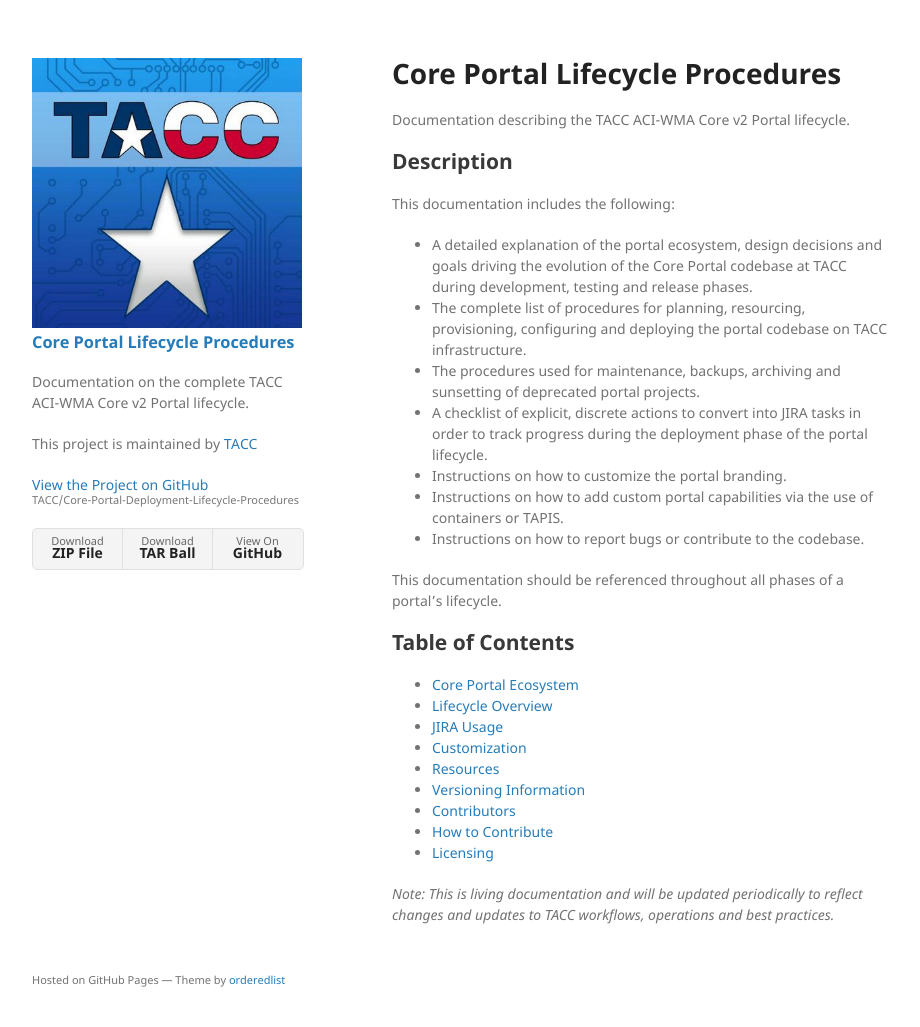
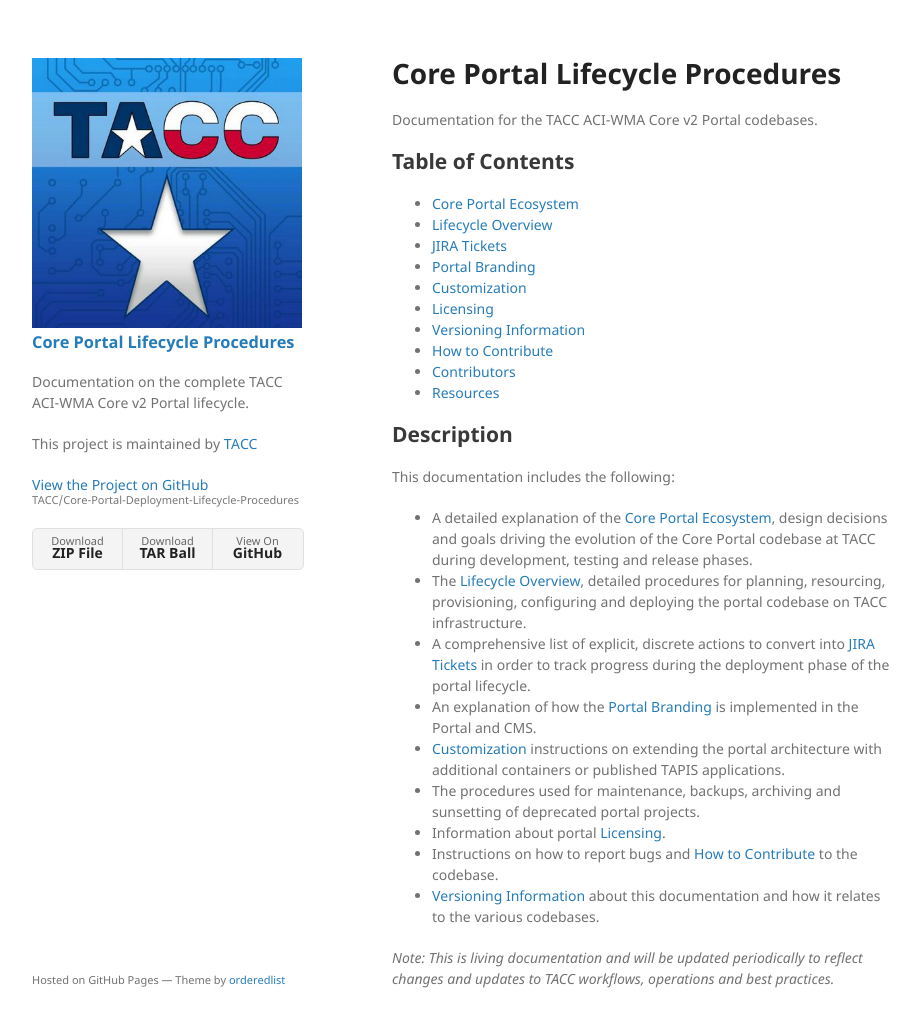
Before and after one commit to TACC/Core-Portal-Deployment-Lifecycle-Procedures, a Jekyll site: the page built from index.md, in a window 1280 px wide and 1059 px high. Shown: the top 1027 px of the window, without its empty margins (178-1098 px from the left). Built offline with Jekyll 4.4.1, drawn with Linux system fonts in a browser that asks for light colours; our own code applies the rules of GitHub Pages for plain Markdown files.

Commit message:
Many typo and verbiage tweaks to the current pages. Renamed a few sections, added branding page and renamed jira page.

```diff
--- a/index.md
+++ b/index.md
@@ -1,31 +1,32 @@
 # Core Portal Lifecycle Procedures
 
-Documentation describing the TACC ACI-WMA Core v2 Portal lifecycle.
+Documentation for the TACC ACI-WMA Core v2 Portal codebases.
+
+## Table of Contents
+
+- [Core Portal Ecosystem](pages/ecosystem.md)
+- [Lifecycle Overview](pages/overview.md)
+- [JIRA Tickets](pages/jira-tickets.md)
+- [Portal Branding](pages/branding.md)
+- [Customization](pages/customization.md)
+- [Licensing](pages/licensing.md)
+- [Versioning Information](pages/versioning-information.md)
+- [How to Contribute](pages/how-to-contribute.md)
+- [Contributors](pages/contributors.md)
+- [Resources](pages/resources.md)
 
 ## Description
 
 This documentation includes the following:
 
-- A detailed explanation of the portal ecosystem, design decisions and goals driving the evolution of the Core Portal codebase at TACC during development, testing and release phases.
-- The complete list of procedures for planning, resourcing, provisioning, configuring and deploying the portal codebase on TACC infrastructure.
+- A detailed explanation of the [Core Portal Ecosystem](pages/ecosystem.md), design decisions and goals driving the evolution of the Core Portal codebase at TACC during development, testing and release phases.
+- The [Lifecycle Overview](pages/overview.md), detailed procedures for planning, resourcing, provisioning, configuring and deploying the portal codebase on TACC infrastructure.
+- A comprehensive list of explicit, discrete actions to convert into [JIRA Tickets](pages/jira-tickets.md) in order to track progress during the deployment phase of the portal lifecycle.
+- An explanation of how the [Portal Branding](pages/branding.md) is implemented in the Portal and CMS.
+- [Customization](pages/customization.md) instructions on extending the portal architecture with additional containers or published TAPIS applications.
 - The procedures used for maintenance, backups, archiving and sunsetting of deprecated portal projects.
-- A checklist of explicit, discrete actions to convert into JIRA tasks in order to track progress during the deployment phase of the portal lifecycle.
-- Instructions on how to customize the portal branding.
-- Instructions on how to add custom portal capabilities via the use of containers or TAPIS.
-- Instructions on how to report bugs or contribute to the codebase.
-
-This documentation should be referenced throughout all phases of a portal's lifecycle.
-
-## Table of Contents
-
-- [Core Portal Ecosystem](pages/ecosystem.md)
-- [Lifecycle Overview](pages/overview.md)
-- [JIRA Usage](pages/jira-usage.md)
-- [Customization](pages/customization.md)
-- [Resources](pages/resources.md)
-- [Versioning Information](pages/versioning-information.md)
-- [Contributors](pages/contributors.md)
-- [How to Contribute](pages/how-to-contribute.md)
-- [Licensing](pages/licensing.md)
+- Information about portal [Licensing](pages/licensing.md).
+- Instructions on how to report bugs and [How to Contribute](pages/how-to-contribute.md) to the codebase.
+- [Versioning Information](pages/versioning-information.md) about this documentation and how it relates to the various codebases.
 
 _Note: This is living documentation and will be updated periodically to reflect changes and updates to TACC workflows, operations and best practices._
```
Also changed, not shown: pages/branding.md (added, +11 -0 lines), pages/customization.md (+1 -1 lines), pages/ecosystem.md (+1 -1 lines), pages/jira-tickets.md (added, +35 -0 lines), pages/jira-usage.md (deleted, +0 -19 lines), pages/overview.md (+2 -9 lines).
